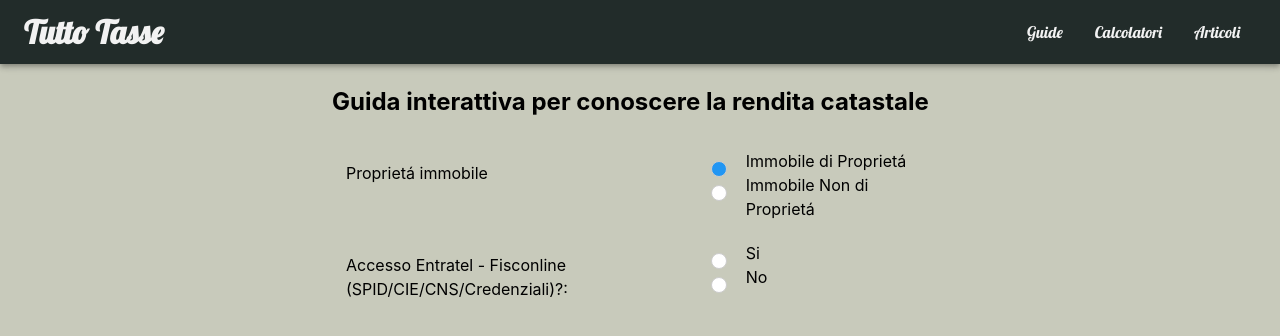
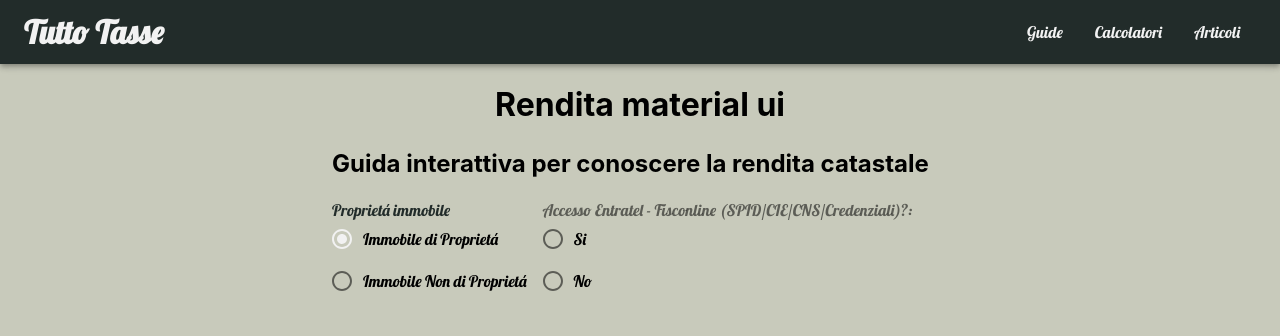
Before and after one commit to aCarinato/tuttotasse-next, a Next.js app: page /intertives/rendita-catastale in a window 1280 px wide. Both pictures are taken after a click on the label "Immobile di Proprietá". Shown: the top 336 px of the page. Built offline with nearby package versions, Linux system fonts and the light colour scheme.

Commit message:
added material radio-buttons

```diff
--- /dev/null
+++ b/components/intertives/rendita-catastale/RadioFisconline.js
@@ -0,0 +1,28 @@
+import Radio from '@material-ui/core/Radio';
+import RadioGroup from '@material-ui/core/RadioGroup';
+import FormControlLabel from '@material-ui/core/FormControlLabel';
+import FormControl from '@material-ui/core/FormControl';
+import FormLabel from '@material-ui/core/FormLabel';
+
+const RadioFisconline = ({ value, onRadioChange }) => {
+  return (
+    <>
+      <FormControl component="fieldset">
+        <FormLabel component="legend">
+          Accesso Entratel - Fisconline (SPID/CIE/CNS/Credenziali)?:
+        </FormLabel>
+        <RadioGroup
+          aria-label="fisconline"
+          name="fisconline"
+          value={value}
+          onChange={(e) => onRadioChange(e)}
+        >
+          <FormControlLabel value="Si" control={<Radio />} label="Si" />
+          <FormControlLabel value="No" control={<Radio />} label="No" />
+        </RadioGroup>
+      </FormControl>
+    </>
+  );
+};
+
+export default RadioFisconline;
--- /dev/null
+++ b/components/intertives/rendita-catastale/RadioInfoDisponibili.js
@@ -0,0 +1,41 @@
+import Radio from '@material-ui/core/Radio';
+import RadioGroup from '@material-ui/core/RadioGroup';
+import FormControlLabel from '@material-ui/core/FormControlLabel';
+import FormControl from '@material-ui/core/FormControl';
+import FormLabel from '@material-ui/core/FormLabel';
+
+const RadioInfoDisponibili = ({ value, onRadioChange }) => {
+  return (
+    <>
+      <FormControl component="fieldset">
+        <FormLabel component="legend">
+          Informazioni sull immobile di cui é a disposizione:
+        </FormLabel>
+        <RadioGroup
+          aria-label="infoDisponibili"
+          name="infoDisponibili"
+          value={value}
+          onChange={(e) => onRadioChange(e)}
+        >
+          <FormControlLabel
+            value="Proprietario (nome, cognome, data e luogo di nascita o codice fiscale)"
+            control={<Radio />}
+            label="Proprietario (nome, cognome, data e luogo di nascita o codice fiscale)"
+          />
+          <FormControlLabel
+            value="Indirizzo"
+            control={<Radio />}
+            label="Indirizzo"
+          />
+          <FormControlLabel
+            value="Identificativi catastali (foglio, particella, subalterno)"
+            control={<Radio />}
+            label="Identificativi catastali (foglio, particella, subalterno)"
+          />
+        </RadioGroup>
+      </FormControl>
+    </>
+  );
+};
+
+export default RadioInfoDisponibili;
--- /dev/null
+++ b/components/intertives/rendita-catastale/RadioProprieta.js
@@ -0,0 +1,34 @@
+import Radio from '@material-ui/core/Radio';
+import RadioGroup from '@material-ui/core/RadioGroup';
+import FormControlLabel from '@material-ui/core/FormControlLabel';
+import FormControl from '@material-ui/core/FormControl';
+import FormLabel from '@material-ui/core/FormLabel';
+
+const RadioProprieta = ({ value, onRadioChange }) => {
+  return (
+    <>
+      <FormControl component="fieldset">
+        <FormLabel component="legend">Proprietá immobile</FormLabel>
+        <RadioGroup
+          aria-label="proprieta"
+          name="proprieta"
+          value={value}
+          onChange={(e) => onRadioChange(e)}
+        >
+          <FormControlLabel
+            value="Immobile di Proprietá"
+            control={<Radio />}
+            label="Immobile di Proprietá"
+          />
+          <FormControlLabel
+            value="Immobile Non di Proprietá"
+            control={<Radio />}
+            label="Immobile Non di Proprietá"
+          />
+        </RadioGroup>
+      </FormControl>
+    </>
+  );
+};
+
+export default RadioProprieta;
--- a/pages/intertives/rendita-catastale.js
+++ b/pages/intertives/rendita-catastale.js
@@ -6,11 +6,13 @@ import ConclusionC4 from '../../components/intertives/rendita-catastale/Conclusi
 import ConclusionD1 from '../../components/intertives/rendita-catastale/ConclusionD1';
 import ConclusionD2 from '../../components/intertives/rendita-catastale/ConclusionD2';
 import ConclusionD3 from '../../components/intertives/rendita-catastale/ConclusionD3';
-import RadioItems from '../../components/intertives/RadioItems';
-import Head from 'next/head';
-// import { useEffect } from "react";
+import RadioProprieta from '../../components/intertives/rendita-catastale/RadioProprieta';
+import RadioFisconline from '../../components/intertives/rendita-catastale/RadioFisconline';
+import RadioInfoDisponibili from '../../components/intertives/rendita-catastale/RadioInfoDisponibili';
+// import RadioItems from '../../components/intertives/RadioItems';
+// import Head from 'next/head';
 
-const RenditaCatastale = () => {
+const RenditaCatastaleUI = () => {
   const [selectionA, setSelectionA] = useState('');
   const [selectionB, setSelectionB] = useState('');
   const [selectionC, setSelectionC] = useState('');
@@ -33,69 +35,37 @@ const RenditaCatastale = () => {
     setSelectionC(selectedValue);
   };
 
-  // useEffect(() => {
-  //     const selectionSet = ['Immobile Non di Proprietá','','']
-
-  //    setSelectionA(selectionSet[0])
-  //    setSelectionB(selectionSet[1])
-  //    setSelectionC(selectionSet[2])
-  // })
-
-  // setInitialSelections()
-
   return (
     <>
-      <Head>
-        <title>Rendita Catastale</title>
-        <meta
-          name="description"
-          content="Guida Interattiva Rendita Catastale"
-        />
-      </Head>
-      <section>
+      <h1>Rendita material ui</h1>
       <div className="container-paragraph">
         <h2 id="intertive">
           <a className="link-h2" href="#intertive">
             Guida interattiva per conoscere la rendita catastale
           </a>
         </h2>
-          <RadioItems
-            onChange={handleSelectionA}
-            labelRadio="Proprietá immobile"
-            options={['Immobile di Proprietá', 'Immobile Non di Proprietá']}
-          />
+        <RadioProprieta value={selectionA} onRadioChange={handleSelectionA} />
 
         {selectionA === 'Immobile di Proprietá' && (
-            <RadioItems
-              onChange={handleSelectionB}
-              labelRadio="Accesso Entratel - Fisconline (SPID/CIE/CNS/Credenziali)?:"
-              options={['Si', 'No']}
+          <RadioFisconline
+            value={selectionB}
+            onRadioChange={handleSelectionB}
           />
         )}
 
         {selectionA === 'Immobile Non di Proprietá' && (
-            <RadioItems
-              onChange={handleSelectionB}
-              labelRadio="Informazioni sull'immobile di cui é a disposizione:"
-              options={[
-                'Proprietario (nome, cognome, data e luogo di nascita o codice fiscale)',
-                'Indirizzo',
-                'Identificativi catastali (foglio, particella, subalterno)',
-              ]}
+          <RadioInfoDisponibili
+            value={selectionB}
+            onRadioChange={handleSelectionB}
           />
         )}
 
         {selectionB === 'Si' && <ConclusionC1 />}
 
         {selectionB === 'No' && (
-            <RadioItems
-              onChange={handleSelectionC}
-              labelRadio="Informazioni sull'immobile di cui é a disposizione:"
-              options={[
-                'Proprietario (nome, cognome, data e luogo di nascita o codice fiscale)',
-                'Indirizzo',
-                'Identificativi catastali (foglio, particella, subalterno)',
-              ]}
+          <RadioInfoDisponibili
+            value={selectionC}
+            onRadioChange={handleSelectionC}
           />
         )}
 
@@ -123,9 +93,8 @@ const RenditaCatastale = () => {
           <ConclusionD3 />
         )}
       </div>
-      </section>
     </>
   );
 };
 
-export default RenditaCatastale;
+export default RenditaCatastaleUI;
```
Also changed, not shown: components/MenuItemWrapper.js (+7 -5 lines), pages/intertives/index.js (+7 -9 lines). Lines whose indentation alone changed are shown as unchanged.
